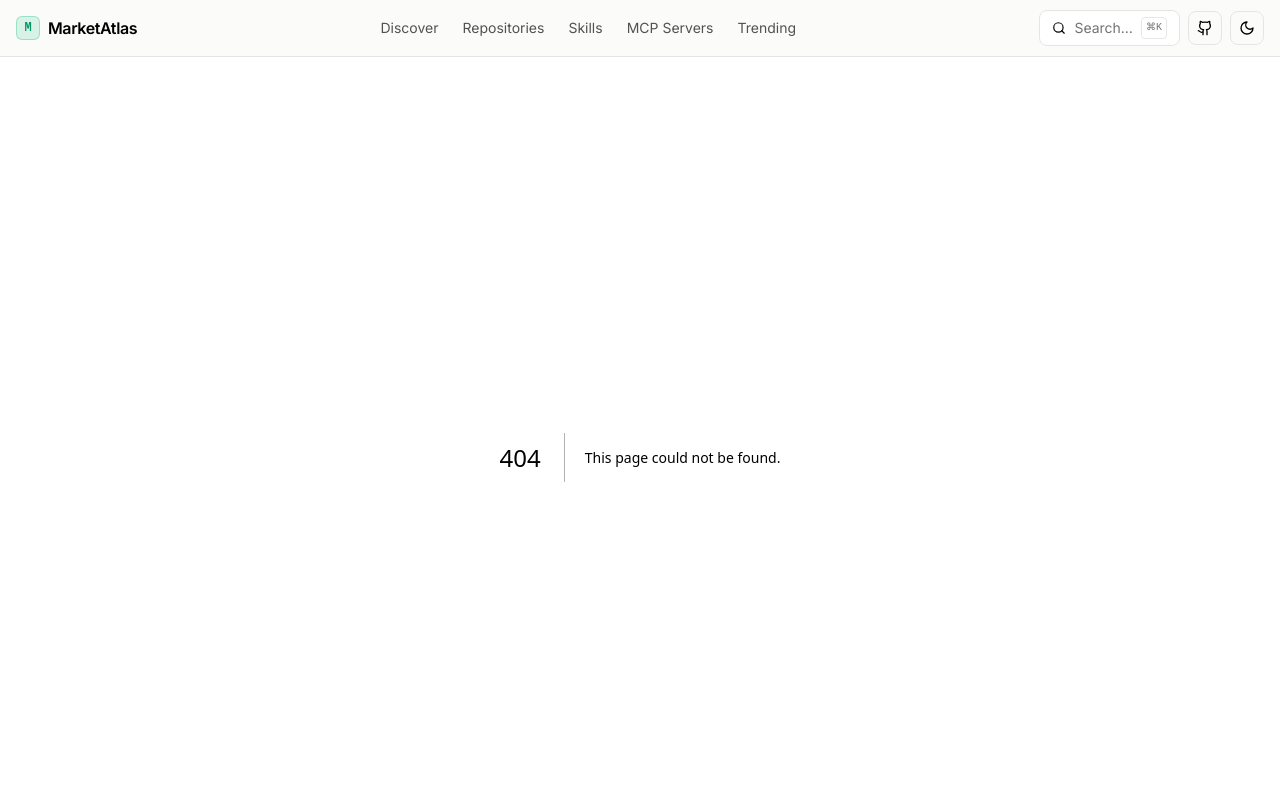
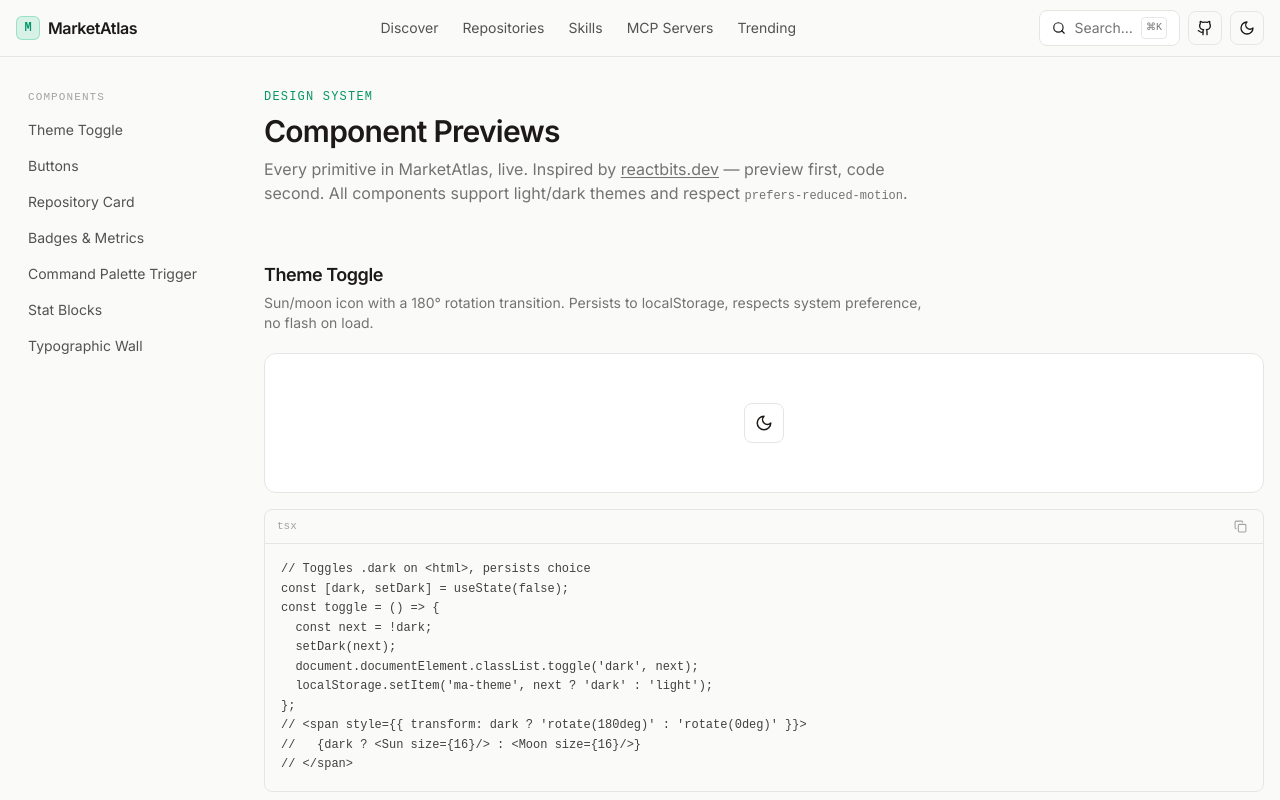
Before and after one commit to jeffsasha/market-atlas, a Next.js app: page /design in a window 1280 px wide. Before the commit this address had no page. Shown: the top 800 px of the page. Built offline with nearby package versions, Linux system fonts and the light colour scheme.

Commit message:
Add /design component preview gallery: app/design/page.tsx

```diff
--- /dev/null
+++ b/app/design/page.tsx
@@ -0,0 +1,121 @@
+'use client';
+import { useEffect, useState, ReactNode } from 'react';
+import { Moon, Sun, Star, GitFork, Search } from 'lucide-react';
+import CodeBlock from '@/components/CodeBlock';
+import RepoCard, { Repo } from '@/components/RepoCard';
+import TypographicWall from '@/components/TypographicWall';
+import { useCommandPalette } from '@/components/CommandPalette';
+
+function Section({ id, title, desc, preview, code }: { id: string; title: string; desc: string; preview: ReactNode; code: string }) {
+  return (
+    <section id={id} className="scroll-mt-20 border-b border-[#E7E5E4] dark:border-[#27272A] py-10">
+      <h2 className="text-lg font-semibold tracking-tight">{title}</h2>
+      <p className="text-sm text-neutral-500 mt-1 mb-5 max-w-2xl">{desc}</p>
+      <div className="border border-[#E7E5E4] dark:border-[#27272A] rounded-xl p-6 bg-white dark:bg-[#131316] mb-4 grid place-items-center min-h-[140px]">
+        {preview}
+      </div>
+      <CodeBlock code={code} />
+    </section>
+  );
+}
+
+function ThemeToggleDemo() {
+  const [dark, setDark] = useState(false);
+  useEffect(() => setDark(document.documentElement.classList.contains('dark')), []);
+  return (
+    <button onClick={() => { const n = !dark; setDark(n); document.documentElement.classList.toggle('dark', n); try { localStorage.setItem('ma-theme', n ? 'dark' : 'light'); } catch {} }}
+      aria-label="Toggle theme" className="p-2.5 border border-[#E7E5E4] dark:border-[#27272A] rounded-lg hover:border-neutral-400 transition-all">
+      <span className="block transition-transform duration-300" style={{ transform: dark ? 'rotate(180deg)' : 'rotate(0deg)' }}>
+        {dark ? <Sun size={18} /> : <Moon size={18} />}
+      </span>
+    </button>
+  );
+}
+
+function PaletteTriggerDemo() {
+  const { open } = useCommandPalette();
+  return (
+    <button onClick={open} className="flex items-center gap-2 text-sm border border-[#E7E5E4] dark:border-[#27272A] rounded-lg px-4 py-2 bg-white dark:bg-[#131316] hover:border-neutral-400 transition-colors">
+      <Search size={14} /><span className="text-neutral-500">Search…</span>
+      <kbd className="mono text-[10px] border rounded px-1 text-neutral-500">⌘K</kbd>
+    </button>
+  );
+}
+
+const SECTIONS = [
+  { id: 'theme-toggle', label: 'Theme Toggle' },
+  { id: 'buttons', label: 'Buttons' },
+  { id: 'repo-card', label: 'Repository Card' },
+  { id: 'badges', label: 'Badges & Metrics' },
+  { id: 'palette', label: 'Command Palette Trigger' },
+  { id: 'stat-blocks', label: 'Stat Blocks' },
+  { id: 'type-wall', label: 'Typographic Wall' },
+];
+
+export default function DesignPage() {
+  const [sample, setSample] = useState<Repo | null>(null);
+  useEffect(() => {
+    fetch('/api/repositories?limit=1').then(r => r.json()).then(j => setSample(j.results?.[0] || null)).catch(() => {});
+  }, []);
+
+  return (
+    <div className="mx-auto max-w-7xl px-4 py-8 flex gap-10">
+      <aside className="hidden lg:block w-52 shrink-0">
+        <div className="sticky top-20 space-y-1">
+          <p className="mono text-[11px] uppercase tracking-widest text-neutral-400 px-3 mb-2">Components</p>
+          {SECTIONS.map(s => (
+            <a key={s.id} href={`#${s.id}`} className="block px-3 py-1.5 rounded-lg text-sm text-neutral-600 dark:text-neutral-400 hover:bg-neutral-100 dark:hover:bg-white/5 transition-colors">{s.label}</a>
+          ))}
+        </div>
+      </aside>
+
+      <div className="flex-1 min-w-0">
+        <p className="mono text-xs uppercase tracking-widest text-emerald-600 dark:text-emerald-400 mb-2">Design System</p>
+        <h1 className="text-3xl font-semibold tracking-tight">Component Previews</h1>
+        <p className="text-neutral-500 mt-2 mb-4 max-w-2xl">Every primitive in MarketAtlas, live. Inspired by <a href="https://reactbits.dev" target="_blank" rel="noreferrer" className="underline underline-offset-2">reactbits.dev</a> — preview first, code second. All components support light/dark themes and respect <span className="mono text-xs">prefers-reduced-motion</span>.</p>
+
+        <Section id="theme-toggle" title="Theme Toggle" desc="Sun/moon icon with a 180° rotation transition. Persists to localStorage, respects system preference, no flash on load."
+          preview={<ThemeToggleDemo />}
+          code={`// Toggles .dark on <html>, persists choice\nconst [dark, setDark] = useState(false);\nconst toggle = () => {\n  const next = !dark;\n  setDark(next);\n  document.documentElement.classList.toggle('dark', next);\n  localStorage.setItem('ma-theme', next ? 'dark' : 'light');\n};\n// <span style={{ transform: dark ? 'rotate(180deg)' : 'rotate(0deg)' }}>\n//   {dark ? <Sun size={16}/> : <Moon size={16}/>}\n// </span>`} />
+
+        <Section id="buttons" title="Buttons" desc="Two weights: solid primary, subtle bordered secondary. Restrained radius, no gradients."
+          preview={<div className="flex gap-3"><button className="px-5 py-2.5 rounded-lg bg-neutral-900 dark:bg-white text-white dark:text-black text-sm font-medium hover:opacity-90 transition-opacity">Browse repositories</button><button className="px-5 py-2.5 rounded-lg border border-[#E7E5E4] dark:border-[#27272A] text-sm hover:border-neutral-400 transition-colors">Trending this week</button></div>}
+          code={`<button className="px-5 py-2.5 rounded-lg bg-neutral-900 dark:bg-white\n  text-white dark:text-black text-sm font-medium hover:opacity-90">\n  Browse repositories\n</button>\n<button className="px-5 py-2.5 rounded-lg border\n  border-[#E7E5E4] dark:border-[#27272A] text-sm\n  hover:border-neutral-400">\n  Trending this week\n</button>`} />
+
+        <Section id="repo-card" title="Repository Card" desc="The core surface: mono repo name, description, language dot, stars/forks in mono, verified 7-day growth or an honest n/a, license chip, category, GitHub link. Click opens the floating preview."
+          preview={sample ? <div className="w-full max-w-md"><RepoCard repo={sample} /></div> : <p className="text-sm text-neutral-500">Loading real data…</p>}
+          code={`<RepoCard repo={repo} onPreview={setPreview} />\n// repo: { full_name, description, language,\n//   stars, forks, stars_growth_7d | null,\n//   license_spdx, category, html_url, avatar_url }`} />
+
+        <Section id="badges" title="Badges & Metrics" desc="Monospace for every number. Tooltips explain each metric. Growth is only shown from verified snapshots."
+          preview={<div className="flex flex-wrap items-center gap-x-4 gap-y-2 text-xs text-neutral-500">
+            <span className="flex items-center gap-1.5"><span className="w-2.5 h-2.5 rounded-full bg-emerald-500/70" />Python</span>
+            <span className="mono flex items-center gap-1"><Star size={12} />55,306</span>
+            <span className="mono flex items-center gap-1"><GitFork size={12} />12,408</span>
+            <span className="mono text-emerald-600 dark:text-emerald-400">+214 this week</span>
+            <span className="mono border rounded px-1">MIT</span>
+            <span className="mono text-neutral-400" title="Insufficient snapshot history">— growth n/a</span>
+          </div>}
+          code={`<span className="mono flex items-center gap-1">\n  <Star size={12} />{repo.stars.toLocaleString()}\n</span>\n{typeof growth === 'number'\n  ? <span className="mono text-emerald-600">+{growth} this week</span>\n  : <span className="mono text-neutral-400">— growth n/a</span>}`} />
+
+        <Section id="palette" title="Command Palette Trigger" desc="Opens the floating ⌘K palette. Try it — it searches real indexed data."
+          preview={<PaletteTriggerDemo />}
+          code={`const { open } = useCommandPalette();\n// ⌘K / Ctrl+K listener lives in Navbar\n<button onClick={open}>…</button>`} />
+
+        <Section id="stat-blocks" title="Stat Blocks" desc="Detail-page metrics: 1px borders, 8px radius, uppercase micro-labels, mono values."
+          preview={<div className="grid grid-cols-2 md:grid-cols-4 gap-3 w-full max-w-xl">
+            {[['Stars', '55,306'], ['Forks', '12,408'], ['Language', 'Python'], ['License', 'Apache-2.0']].map(([l, v]) => (
+              <div key={l} className="border border-[#E7E5E4] dark:border-[#27272A] rounded-lg p-3 bg-white dark:bg-[#131316] text-left">
+                <div className="text-[11px] uppercase tracking-wide text-neutral-400">{l}</div>
+                <div className="mono text-sm mt-1">{v}</div>
+              </div>
+            ))}
+          </div>}
+          code={`<div className="border rounded-lg p-3">\n  <div className="text-[11px] uppercase tracking-wide\n    text-neutral-400">Stars</div>\n  <div className="mono text-sm mt-1">55,306</div>\n</div>`} />
+
+        <Section id="type-wall" title="Typographic Wall" desc="Homepage centerpiece. The licensed React Bits Pro component drops in here when REACTBITS_LICENSE_KEY is configured — see components/TypographicWall/README.md. Current placeholder shown below."
+          preview={<div className="w-full"><TypographicWall /></div>}
+          code={`// Licensed: npx shadcn@latest add\n//   @reactbits-starter/typographic-wall-tw\nimport { TypographicWall } from '@/components/ui/typographic-wall';\n<TypographicWall words={[\n  'FINANCIAL INTELLIGENCE',\n  'OPEN SOURCE RESEARCH',\n  // …8 lines total\n]} />`} />
+      </div>
+    </div>
+  );
+}
```
